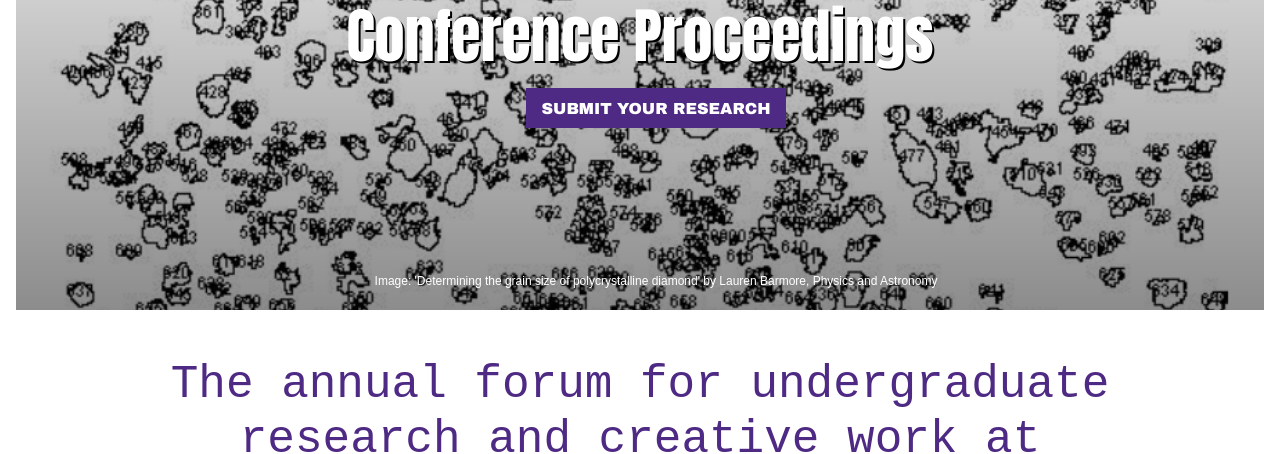
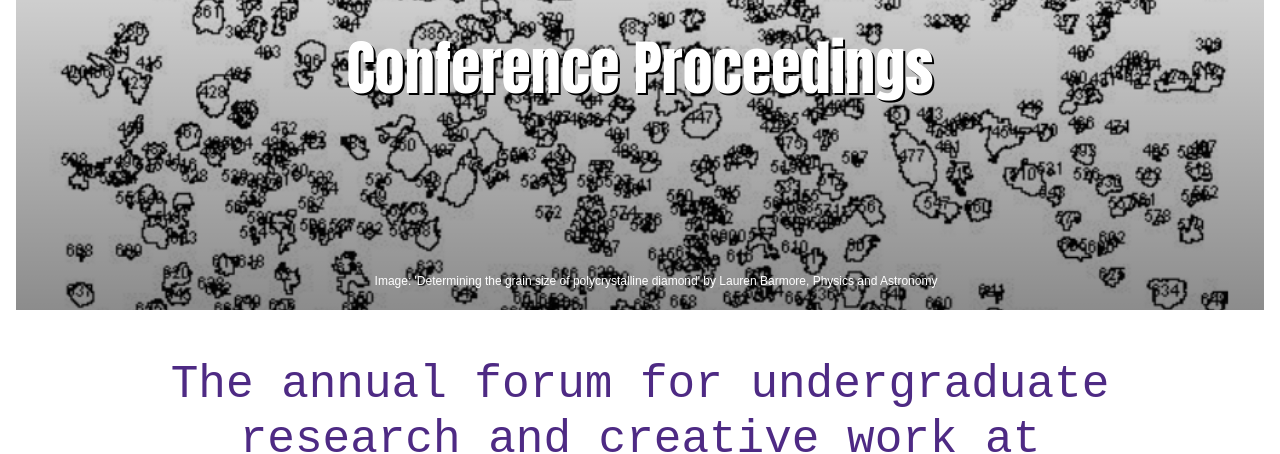
Before and after one commit to nulib/undergrad-expo, a Jekyll site: the page built from index.md, in a window 1280 px wide and 900 px high, cut to the strip 446-900 px from the top of the window. Built offline with Jekyll 4.4.1, drawn with Linux system fonts in a browser that asks for light colours; nearby versions of some CDN libraries; some web fonts are replaced.

Commit message:
removes submit research button

```diff
--- a/_includes/hero-image.html
+++ b/_includes/hero-image.html
@@ -8,9 +8,11 @@
       {% if page.subtitle %}
       <p>{{ page.subtitle }}</p>
       {% endif %}
+      {% if page.button_url %}
       <ul class="center-list" style="list-style-type:none;">
         <li><a class="button" href="{{ page.button_url }}" target="_blank">{{ page.button_text }}</a></li>
       </ul>
+      {% endif %}
     </div>
     <div class="caption">{{ page.header_caption }}</div>
     {% endif %}
--- a/index.md
+++ b/index.md
@@ -4,7 +4,7 @@ title: "2018"
 subtitle: "Conference Proceedings"
 youtube: "https://www.youtube.com/embed/QUTirbLhyIM"
 home: true
-button_url: https://goo.gl/forms/dVryOemPBEsMDGE13
+button_url:
 button_text: "Submit Your Research"
 header_image: "/assets/images/2017/polycrystalline-4.png"
 header_caption: "Image: 'Determining the grain size of polycrystalline diamond' by Lauren Barmore, Physics and Astronomy"
```
